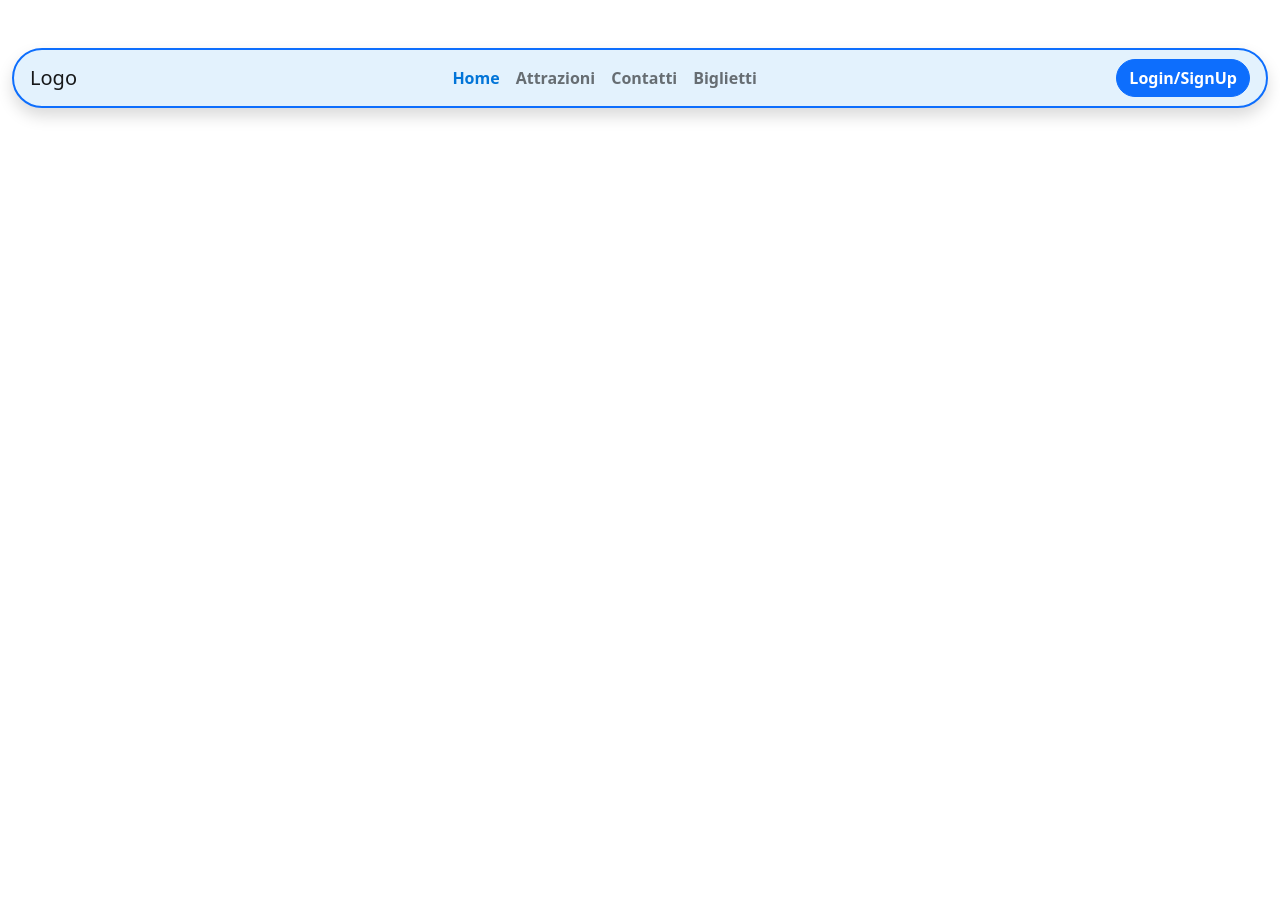
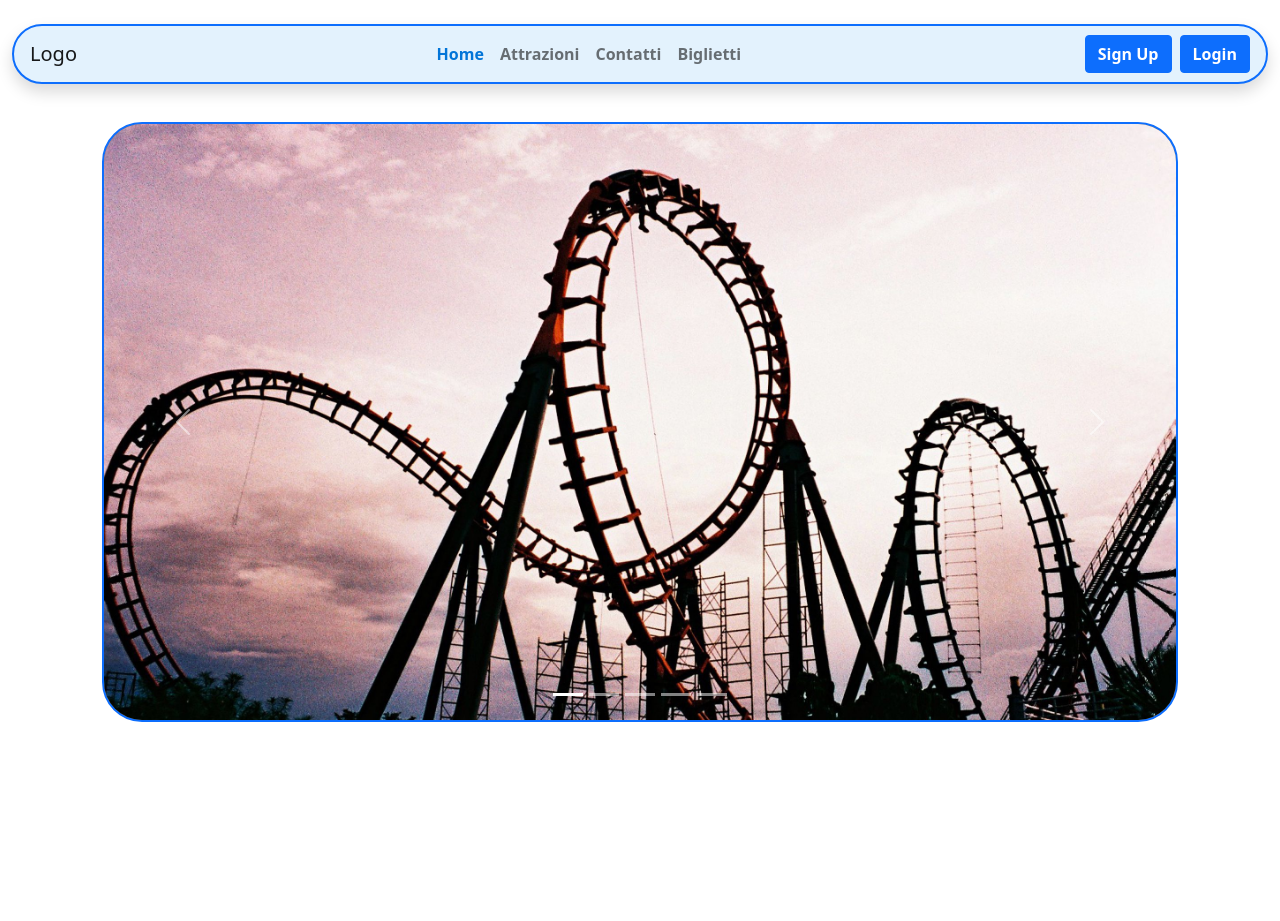
Before and after one commit to Tommaiberone/ParcoMinerva, a PHP site: page / in a window 1280 px wide. Shown: the top 921 px of the page. After the commit the page ends 722 px from the top, so only its background shows below. Run offline with PHP 8.4, Linux system fonts and the light colour scheme.

Commit message:
Carousel structure and various polishing

```diff
--- a/css/style.css
+++ b/css/style.css
@@ -1,16 +1,52 @@
 
+/* ##### */
+/* index.html - Homepage CSS styles */
+/* ##### */
 
+/* Navigation bar styles */
 .nav-item {
     font-size: 16px;
 }
 
-#login-signup {
+#signup {
+    font-size: 16px;
+}
+
+#login {
     font-size: 16px;
 }
 
 a.nav-link:hover {
     color: #0275d8 !important;
 }
+
 a.nav-link.active {
     color: #0275d8 !important;
 }
+
+/* Slideshow styles */
+.carousel{
+    margin-left: 8%;
+    margin-bottom: 3%;
+    margin-right: 8%;
+    margin-top: 3%;
+}
+
+.carousel-inner{
+	position:relative;
+    height: 600px;
+    border-radius: 40px;
+    background-color: #777;
+    color: white;
+}
+
+.carousel-item {
+    width: 100%;
+    height: 100%;
+}
+
+.carousel-item > img {
+    width: 100%;
+    max-height: 100%;
+    object-fit: fill;
+}
--- a/index.html
+++ b/index.html
@@ -1,13 +1,13 @@
 <!DOCTYPE html>
 <html>
 
-    <!-- #### -->
+    <!-- ##### -->
     <!-- Head -->
     <head>
         <meta charset = "utf-8">
         <meta name = "viewport" content = "width=device-width, initial-scale=1">
 
-        <!-- CSS stylesheets imports(always Bootstrap FIRST) -->
+        <!-- CSS stylesheets imports (always Bootstrap FIRST) -->
         <link rel = "stylesheet" type = "text/css" href = "css/bootstrap.css">
         <link rel = "stylesheet" type = "text/css" href = "css/style.css">
 
@@ -18,13 +18,13 @@
     <!-- ##### -->
     <!-- Body -->
     <body>
-        <br>
 
         <div class = "container-fluid sticky-top">
             <br>
 
+            <!-- ##### -->
             <!-- Navigation bar -->
-            <nav class = "navbar navbar-expand-sm navbar-light rounded-pill border border-primary shadow border-2 ms-0 me-0 " style = "background-color: #e3f2fd">
+            <nav class = "navbar navbar-expand-sm navbar-light rounded-pill border border-primary border-2 shadow ms-0 me-0 " style = "background-color: #e3f2fd">
 
                 <!-- Logo -->
                 <a class = "navbar-brand ms-3" href = "#"> Logo </a>
@@ -32,7 +32,7 @@
                 <!-- Links Home - Attrazioni - Contatti - Biglietti -->
                 <ul class = "navbar-nav ms-auto">
                     <li class = "nav-item">
-                        <a class = "nav-link active" href = "#"> <b> Home </b> </a>
+                        <a class = "nav-link active" href = "index.html"> <b> Home </b> </a>
                     </li>
 
                     <li class = "nav-item">
@@ -51,93 +51,82 @@
                 <!-- Link Login/SignUp -->
                 <ul class = "navbar-nav ms-auto me-3">
                     <li class = "nav-item">
-                        <a id = "login-signup" type = "button" class = "btn btn-primary rounded-pill" href = "#"> <b> Login/SignUp</b> </a>
+                        <a id = "signup" type = "button" class = "btn btn-primary rounded me-2" href = "#"> <b> Sign Up </b> </a>
+                    </li>
+
+                    <li class = "nav-item">
+                        <a id = "login" type = "button" class = "btn btn-primary rounded" href = "#"> <b> Login </b> </a>
                     </li>
                 </ul>
-
             </nav>
-
         </div>
 
 
-        <br>
-        <br>
-        <br>
-        <br>
-        <br>
-        <br>
-        <br>
-        <br>
-        <br>
-        <br>
-        <br>
-        <br>
-        <br>
-        <br>
-        <br>
-        <br>
-        <br>
-        <br>
-        <br>
-        <br>
-        <br>
-        <br>
-        <br>
-        <br>
-        <br>
-        <br>
-        <br>
-        <br>
-        <br>
-        <br>
-        <br>
-        <br>
-        <br>
-        <br>
-        <br>
-        <br>
-        <br>
-        <br>
-        <br>
-        <br>
-        <br>
-        <br>
-        <br>
-        <br>
-        <br>
-        <br>
-        <br>
-        <br>
-        <br>
-        <br>
-        <br>
-        <br>
-        <br>
-        <br>
-        <br>
-        <br>
-        <br>
-        <br>
-        <br>
-        <br>
-        <br>
-        <br>
-        <br>
-        <br>
-        <br>
-        <br>
-        <br>
-        <br>
+        <!-- ##### -->
+        <!-- Slideshow -->
+        <div id = "slideshow" class = "carousel slide" data-bs-ride = "carousel">
 
+            <!-- Slideshow indicators -->
+            <ol class = "carousel-indicators">
+                <li data-bs-target = "#slideshow" data-bs-slide-to = "0" class = "active" aria-current = "true"></li>
+                <li data-bs-target = "#slideshow" data-bs-slide-to = "1"></li>
+                <li data-bs-target = "#slideshow" data-bs-slide-to = "2"></li>
+                <li data-bs-target = "#slideshow" data-bs-slide-to = "3"></li>
+                <li data-bs-target = "#slideshow" data-bs-slide-to = "4"></li>
+            </ol>
 
+            <!-- Slideshow body -->
+            <div class = "carousel-inner border border-primary border-2 ">
 
+                <!-- Slide 1 -->
+                <div class = "carousel-item active" >
+                    <img class = "d-block w-100" src = "images/montagne-russe.jpg">
+                </div>
 
+                <!-- Slide 2 -->
+                <div class = "carousel-item">
+                    <h1> Example headline </h1>
+                    <p> Hello how are you today? 2 </p>
+                </div>
+
+                <!-- Slide 3 -->
+                <div class = "carousel-item">
+                    <h1> Example headline </h1>
+                    <p> Hello how are you today? 3 </p>
+                </div>
+
+                <!-- Slide 4 -->
+                <div class = "carousel-item">
+                    <h1> Example headline </h1>
+                    <p> Hello how are you today? 4 </p>
+                </div>
+
+                <!-- Slide 5 -->
+                <div class = "carousel-item">
+                    <h1> Example headline </h1>
+                    <p> Hello how are you today? 5 </p>
+                </div>
+            </div>
+
+            <!-- Slideshow controls (previous and next) -->
+            <!-- Previous -->
+            <a class = "carousel-control-prev" role = "button" href = "#slideshow" data-bs-slide = "prev">
+                <span class = "visually-hidden"> Previous </span>
+                <span class = "carousel-control-prev-icon" aria-hidden = "true"></span>
+            </a>
+
+            <!-- Next -->
+            <a class = "carousel-control-next" role = "button" href = "#slideshow" data-bs-slide = "next">
+                <span class = "visually-hidden"> Next </span>
+                <span class = "carousel-control-next-icon" aria-hidden = "true"></span>
+            </a>
+        </div>
 
 
         <!-- Optional JS scripts-->
+        <script src="https://code.jquery.com/jquery-3.6.0.min.js" integrity="sha256-/xUj+3OJU5yExlq6GSYGSHk7tPXikynS7ogEvDej/m4=" crossorigin="anonymous"></script>
 
         <!-- Bootstrap JS bundle (Popper included) [Chiedere a Rosati se va bene importare il bundle invece dei due separati] -->
         <script src = "js/bootstrap.bundle.js"></script>
     </body>
-
 </html>
```
Also changed, not shown: images/montagne-russe.jpg (added), images/parco-panoramica.jpg (added).
